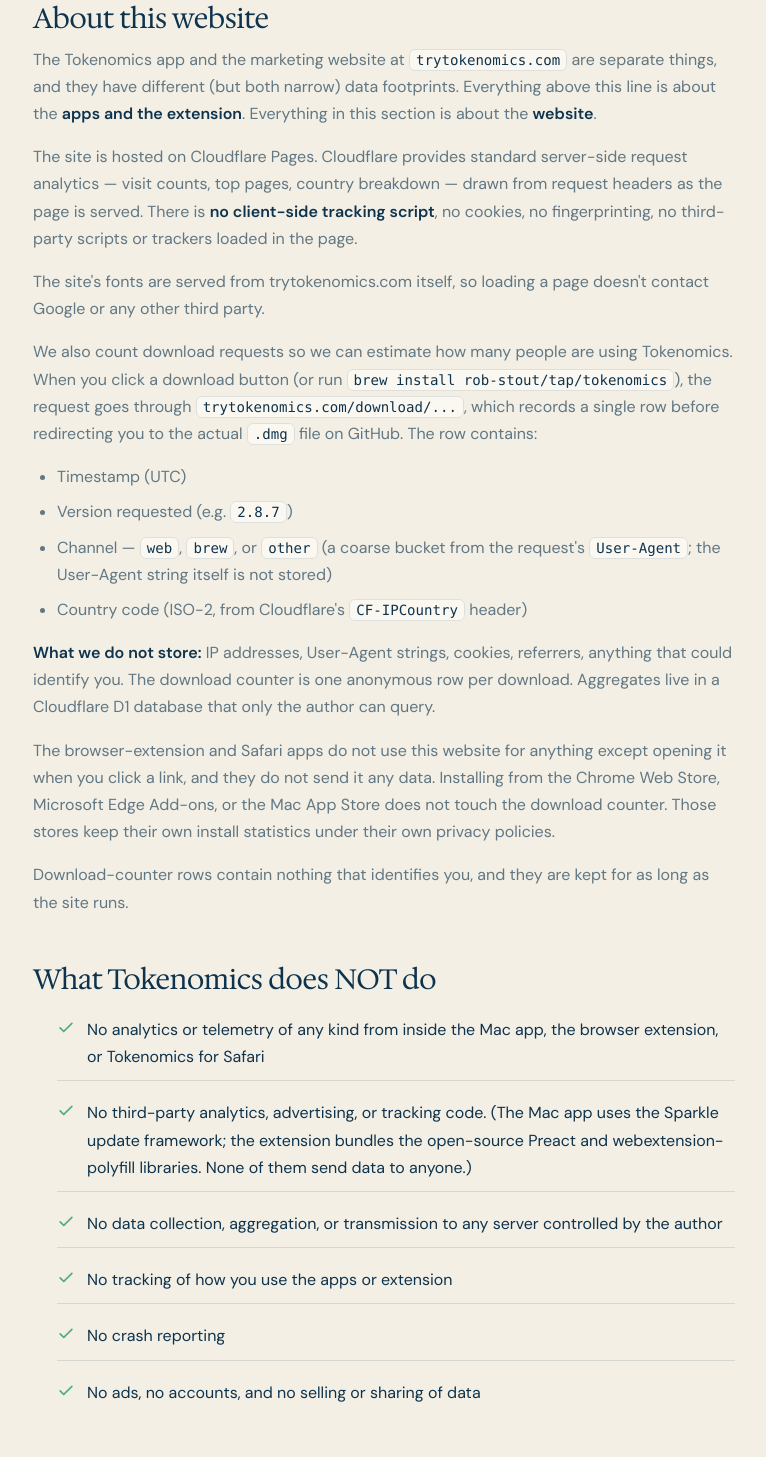
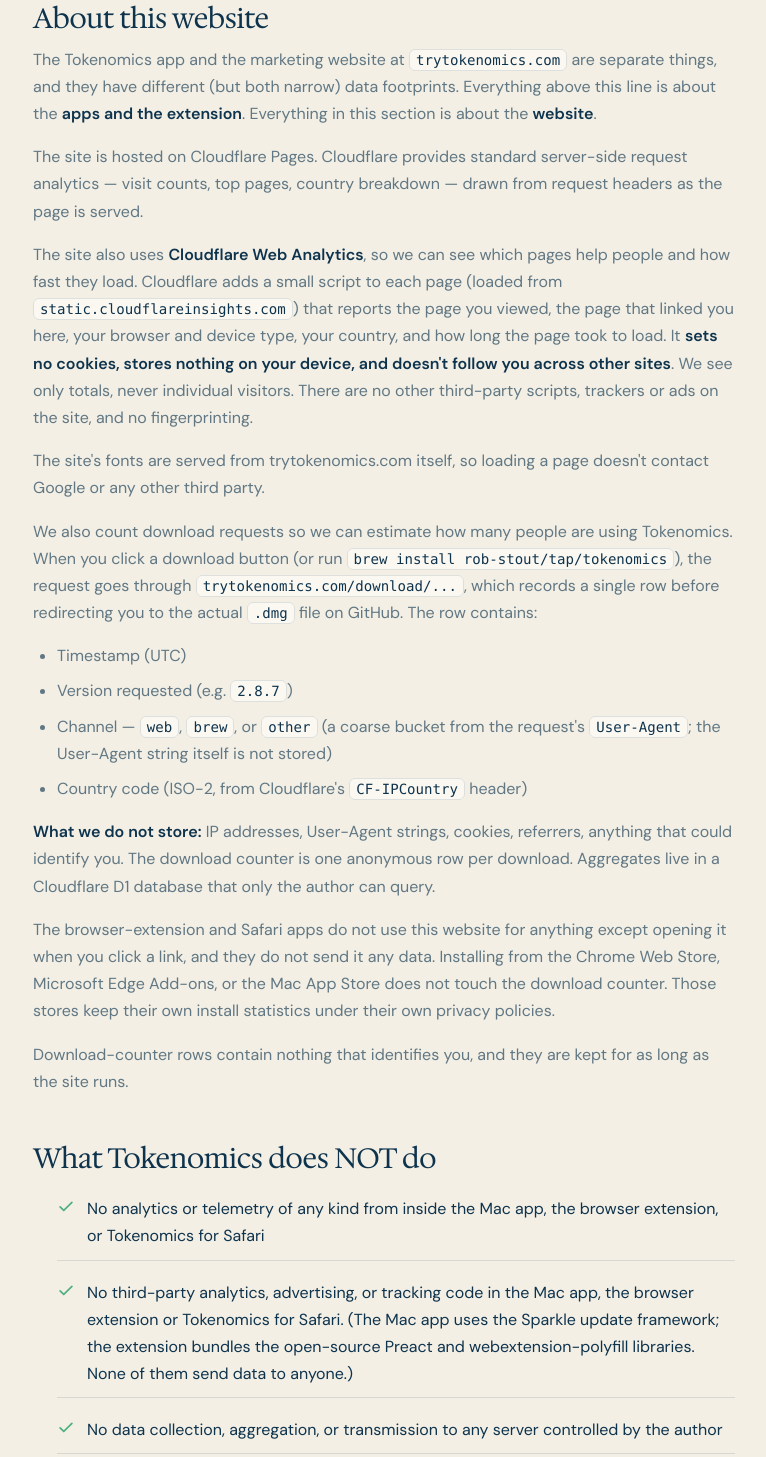
Before and after one commit to rob-stout/trytokenomics-site, a plain HTML site: page public/privacy.html in a window 1280 px wide. Shown: the part 7388-8845 px from the top of the page, without its empty margins (55-821 px from the left). Drawn offline with Linux system fonts and the light colour scheme; no server answers.

Commit message:
docs(privacy): disclose Cloudflare Web Analytics on the website (apps and extension unchanged)
The site's Web Analytics beacon is auto-installed by Cloudflare; the policy said
there was no client-side script. Now it says what the script reports, that it sets
no cookies and stores nothing, and scopes 'no analytics' to the apps and extension.

Co-Authored-By: Claude Opus 5.5 <noreply@anthropic.com>
Claude-Session: https://claude.ai/code/session_01D69mByDCQeBMiRyz2i5jyL

```diff
--- a/public/privacy.html
+++ b/public/privacy.html
@@ -4,9 +4,9 @@
   <meta charset="utf-8" />
   <meta name="viewport" content="width=device-width, initial-scale=1" />
   <title>Privacy Policy — Tokenomics</title>
-  <meta name="description" content="How Tokenomics reads your AI usage with the sign-ins you already have. No analytics, no telemetry, no tracking. Exactly what we touch, and what we don't." />
+  <meta name="description" content="How Tokenomics reads your AI usage with the sign-ins you already have. The apps and extension have no analytics or tracking. Exactly what we touch." />
   <meta property="og:title" content="Privacy Policy — Tokenomics" />
-  <meta property="og:description" content="No analytics. No telemetry. No tracking. Here's everything Tokenomics reads, and everywhere it sends data — both very short lists." />
+  <meta property="og:description" content="The apps and extension have no analytics, telemetry or tracking. Here's everything Tokenomics reads, and everywhere it sends data — both very short lists." />
   <meta property="og:type" content="article" />
   <meta name="twitter:card" content="summary_large_image" />
   <meta property="og:url" content="https://trytokenomics.com/privacy" />
@@ -249,7 +249,7 @@
     <p class="feature-kicker">Privacy Policy</p>
     <h1>What Tokenomics <em>touches</em>, and what it doesn't.</h1>
     <p class="lede" style="font-size: var(--fs-body-lg); color: var(--text-muted); max-width: 60ch; margin: var(--s-4) 0 0;">
-  Short version: Tokenomics shows your AI usage using the sign-ins you already have. We never receive it. The Mac app, the browser extension, and Tokenomics for Safari all talk only to the AI services you use and to your own Mac. No analytics, no telemetry, no tracking inside any of them. The marketing website you're reading does count anonymous download requests; details below.
+  Short version: Tokenomics shows your AI usage using the sign-ins you already have. We never receive it. The Mac app, the browser extension, and Tokenomics for Safari all talk only to the AI services you use and to your own Mac. No analytics, no telemetry, no tracking inside any of them. The marketing website you're reading uses Cloudflare's cookie-free Web Analytics and counts anonymous download requests; details below.
 </p>
 
     <div class="doc-meta">
@@ -538,7 +538,10 @@
       The Tokenomics app and the marketing website at <code>trytokenomics.com</code> are separate things, and they have different (but both narrow) data footprints. Everything above this line is about the <strong>apps and the extension</strong>. Everything in this section is about the <strong>website</strong>.
     </p>
     <p>
-      The site is hosted on Cloudflare Pages. Cloudflare provides standard server-side request analytics — visit counts, top pages, country breakdown — drawn from request headers as the page is served. There is <strong>no client-side tracking script</strong>, no cookies, no fingerprinting, no third-party scripts or trackers loaded in the page.
+      The site is hosted on Cloudflare Pages. Cloudflare provides standard server-side request analytics — visit counts, top pages, country breakdown — drawn from request headers as the page is served.
+    </p>
+    <p>
+      The site also uses <strong>Cloudflare Web Analytics</strong>, so we can see which pages help people and how fast they load. Cloudflare adds a small script to each page (loaded from <code>static.cloudflareinsights.com</code>) that reports the page you viewed, the page that linked you here, your browser and device type, your country, and how long the page took to load. It <strong>sets no cookies, stores nothing on your device, and doesn't follow you across other sites</strong>. We see only totals, never individual visitors. There are no other third-party scripts, trackers or ads on the site, and no fingerprinting.
     </p>
     <p>
       The site's fonts are served from trytokenomics.com itself, so loading a page doesn't contact Google or any other third party.
@@ -571,7 +574,7 @@
       </li>
       <li>
         <svg width="18" height="18" viewBox="0 0 16 16" fill="currentColor" aria-hidden="true"><path d="M13.78 4.22a.75.75 0 0 1 0 1.06l-7.25 7.25a.75.75 0 0 1-1.06 0L2.22 9.28a.75.75 0 0 1 1.06-1.06L6 10.94l6.72-6.72a.75.75 0 0 1 1.06 0z"/></svg>
-        <span>No third-party analytics, advertising, or tracking code. (The Mac app uses the Sparkle update framework; the extension bundles the open-source Preact and webextension-polyfill libraries. None of them send data to anyone.)</span>
+        <span>No third-party analytics, advertising, or tracking code in the Mac app, the browser extension or Tokenomics for Safari. (The Mac app uses the Sparkle update framework; the extension bundles the open-source Preact and webextension-polyfill libraries. None of them send data to anyone.)</span>
       </li>
       <li>
         <svg width="18" height="18" viewBox="0 0 16 16" fill="currentColor" aria-hidden="true"><path d="M13.78 4.22a.75.75 0 0 1 0 1.06l-7.25 7.25a.75.75 0 0 1-1.06 0L2.22 9.28a.75.75 0 0 1 1.06-1.06L6 10.94l6.72-6.72a.75.75 0 0 1 1.06 0z"/></svg>
@@ -600,7 +603,7 @@
       <strong>Browser extension and Tokenomics for Safari:</strong> keep their data in the browser's local extension storage until you click "Stop reading and delete my data" in settings or uninstall the extension. Either one deletes it. See "What the extension stores" above for exactly what's kept and for how long (the ChatGPT message log is trimmed to 7 days).
     </p>
     <p>
-      <strong>Website:</strong> keeps anonymous download-counter rows for as long as the site runs. See "About this website."
+      <strong>Website:</strong> keeps anonymous download-counter rows for as long as the site runs. Cloudflare keeps the Web Analytics totals under its own retention policy. See "About this website."
     </p>
 
 
@@ -626,7 +629,7 @@
     </p>
     <p><strong>Change log</strong></p>
     <ul>
-      <li><strong>November 25, 2026</strong>: Corrected which credentials the Mac app reads for OpenAI and Google, and that it no longer takes an ElevenLabs API key. Added what the Mac app adds to your Mac (browser link files, and what guided setup installs), the downloads guided setup makes, and what the in-app uninstaller removes.</li>
+      <li><strong>November 25, 2026</strong>: The website now uses Cloudflare Web Analytics (no cookies, nothing stored on your device); see "About this website." Nothing changes for the apps or the extension. Also corrected which credentials the Mac app reads for OpenAI and Google, and that it no longer takes an ElevenLabs API key. Added what the Mac app adds to your Mac (browser link files, and what guided setup installs), the downloads guided setup makes, and what the in-app uninstaller removes.</li>
       <li><strong>November 23, 2026</strong>: Added Suno and Udio to the browser extension. Covers the optional ElevenLabs and Leonardo API keys you can paste into the extension, the renewal dates it learns for Leonardo and Suno, and that ElevenLabs usage numbers (never the key) can now pass to the Mac app.</li>
       <li><strong>November 22, 2026</strong>: Policy now covers the Tokenomics browser extension (Chrome and Edge) and Tokenomics for Safari in addition to the Mac app and website: what the extension reads, stores and sends, its consent screen, and the "Stop reading and delete my data" control. Clarified that the Mac app saves usage readings for widgets, and how long download-counter rows are kept. The website now serves its own fonts instead of loading them from Google Fonts. Reworded "no third-party SDKs" to "no third-party analytics, advertising, or tracking code". No change to the core promise: nothing is sent to the author.</li>
       <li><strong>April 21, 2026</strong>: Previous version (Mac app and website).</li>
```
